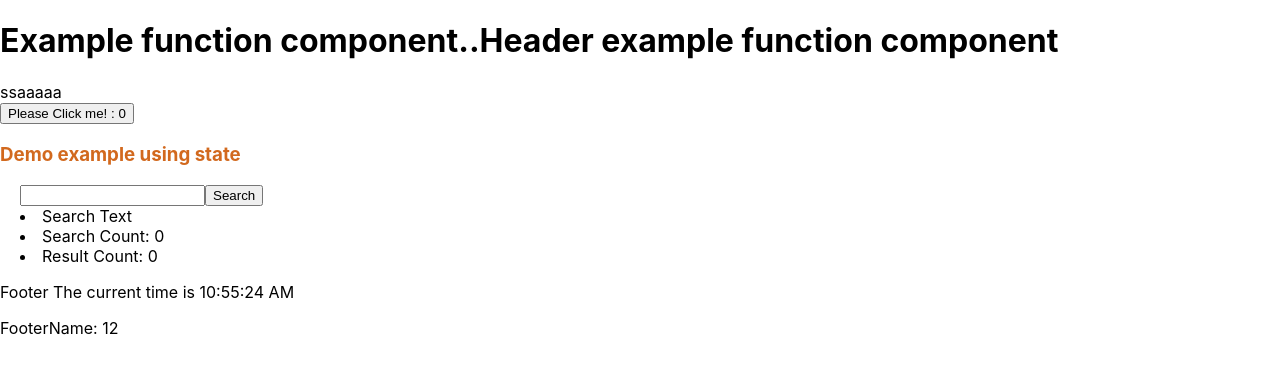
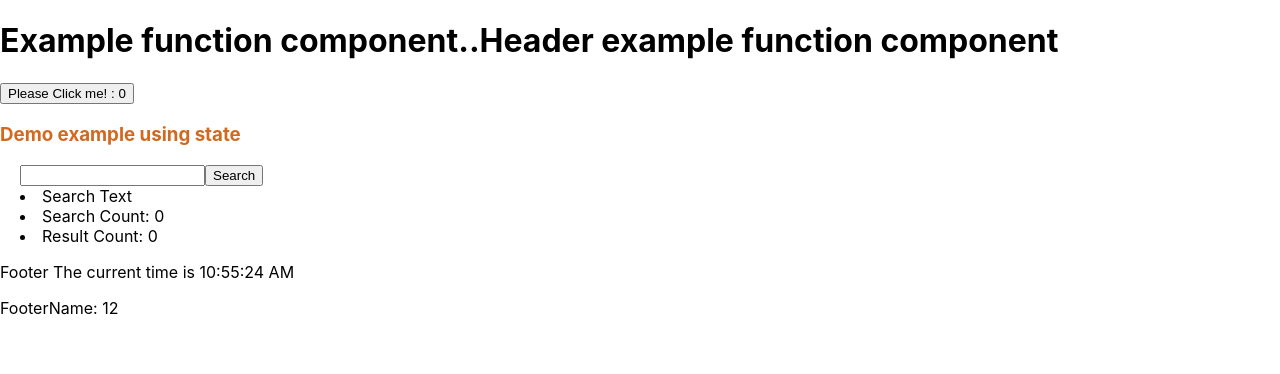
Before and after one commit to dontuty123/pokemon-vue, a React (Create React App) app in the folder 3.Js/react/duyttt/study/my-app-demo/: page / in a window 1280 px wide. Shown: the top 374 px of the page. Built offline with nearby package versions, Linux system fonts and the light colour scheme.

Commit message:
update demo

```diff
--- a/3.Js/react/duyttt/study/my-app-demo/src/container/Login/Login.scss
+++ /dev/null
@@ -1,3 +0,0 @@
-.title-login {
-  color: chartreuse;
-}
--- a/3.Js/react/duyttt/study/my-app-demo/src/container/Login/Login.tsx
+++ /dev/null
@@ -1,17 +0,0 @@
-import React, {Component} from 'react';
-import './Login.scss';
-
-class Login extends Component {
-    render() {
-        const children = this.props.title;
-        return (
-            <div>
-                {children}
-            </div>
-        );
-    }
-}
-Login.defaultProps = {
-    title: 'ssaaaaa'
-}
-export default Login;
--- a/3.Js/react/duyttt/study/my-app-demo/src/index.tsx
+++ b/3.Js/react/duyttt/study/my-app-demo/src/index.tsx
@@ -3,14 +3,12 @@ import ReactDOM from 'react-dom';
 import './assets/styles/index.scss';
 import Header from "./components/Header/Header";
 import Footer from "./components/Footer/Footer";
-import Login from "./container/Login/Login";
 import Register from "./container/Register/Register";
 import Search from "./container/Search/Search";
 import * as serviceWorker from './serviceWorker';
 ReactDOM.render(
     <React.StrictMode>
         <Header />
-        <Login />
         <Register />
         <Search />
         <Footer />
```
